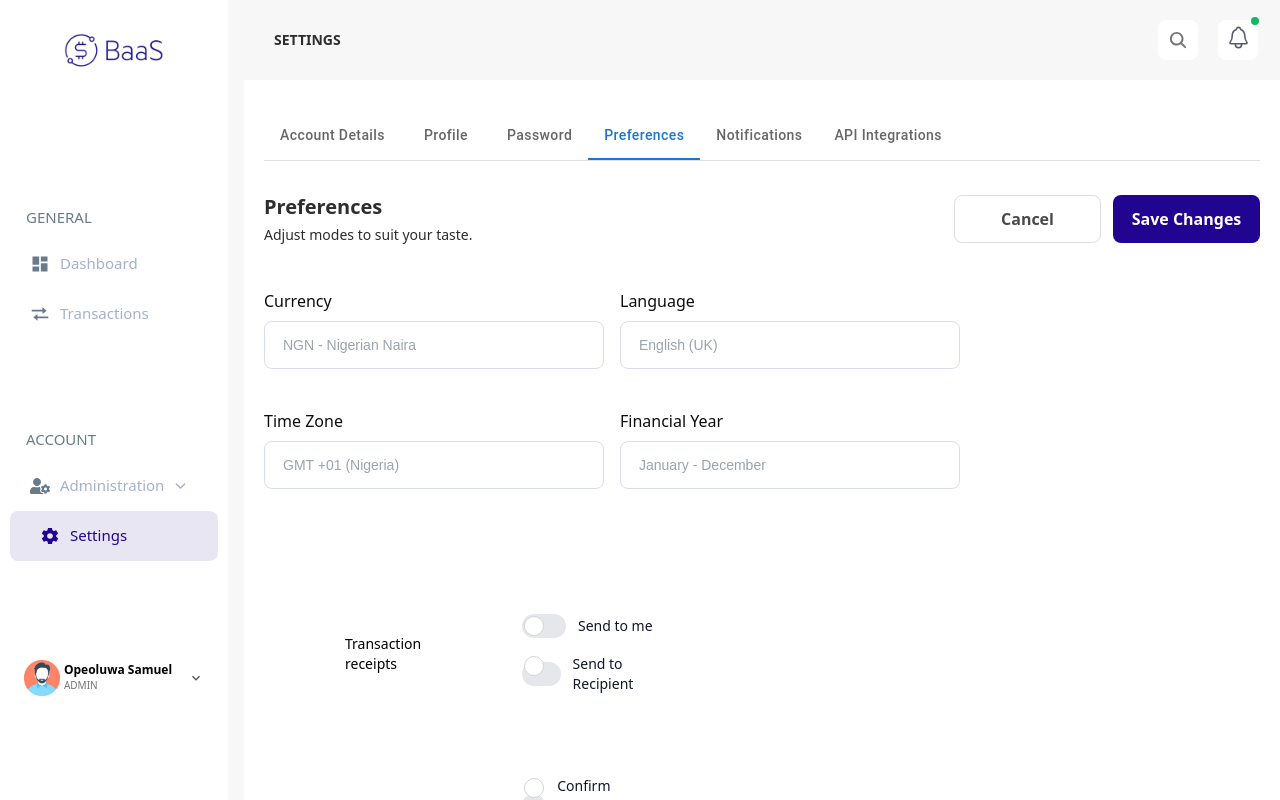
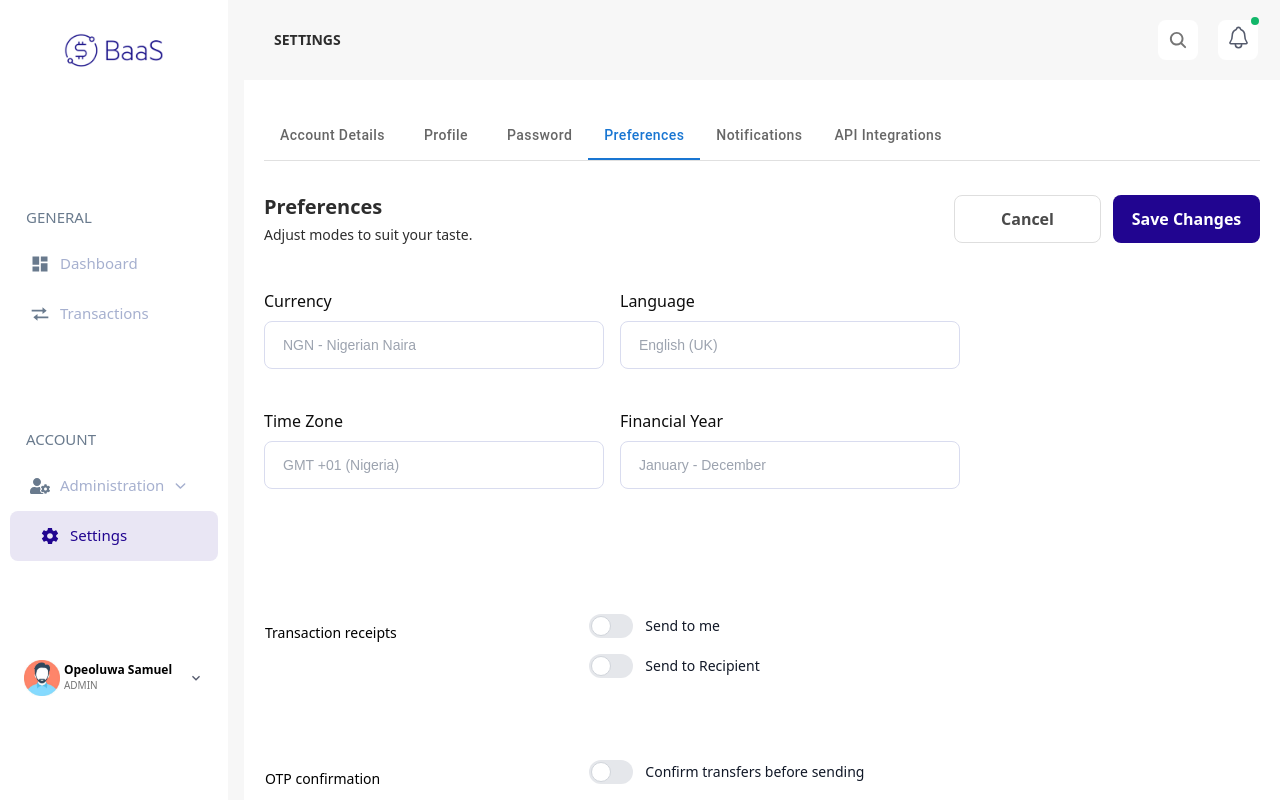
Before and after one commit to olukunle-abolade/BaaSNGWeb, a Next.js app: page /dashboard/settings in a window 1280 px wide. Both pictures are taken after a click on the tab "Preferences". Shown: the top 800 px of the page. Built offline with nearby package versions, Linux system fonts and the light colour scheme.

Commit message:
styling: Setting Preference table design

```diff
--- a/src/view/settings/Preferences/Preferences.tsx
+++ b/src/view/settings/Preferences/Preferences.tsx
@@ -9,6 +9,7 @@ import ProfileImage from '@/assets/images/profile.svg'
 // ** Components
 import CustomButton from '@/components/CustomButton'
 import {  SelectField, TextField } from '@/components/FormComponent'
+import { Divider } from '@mui/material'
 
 
 const Preferences = () => {
@@ -52,11 +53,11 @@ const Preferences = () => {
     </div>
 
     {/*  Switch */}
-    <div className="grid grid-cols-2 gap-x-4 mt-6 w-full h-fit">
-    <table className="border-separate border-spacing-20">
+    <div className="grid  gap-x-4 mt-6 w-full h-fit">
+    <table className="border-separate border-spacing-y-20 ">
       <thead className='space-y-8'>
-        <tr className='w-fit '>
-          <td className="text-black text-sm font-medium ">Transaction receipts</td>
+        <tr className='w-full border border-slate-300 '>
+          <td className="text-black text-sm align-text-top font-medium">Transaction receipts</td>
           <td className="flex flex-col space-y-4">
             <label className="relative inline-flex items-center cursor-pointer">
               <input type="checkbox" value="" className="sr-only peer"/>
@@ -72,7 +73,7 @@ const Preferences = () => {
           </td>
         </tr>
         <tr>
-          <td className="text-black text-sm font-medium">OTP confirmation</td>
+          <td className="text-black text-sm font-medium align-text-top">OTP confirmation</td>
           <td className="flex flex-col space-y-4">
             <label className="relative inline-flex items-center w-full cursor-pointer">
               <input type="checkbox" value="" className="sr-only peer"/>
@@ -88,7 +89,7 @@ const Preferences = () => {
           </td>
         </tr>
         <tr>
-          <td className="text-black text-sm font-medium">Payment method</td>
+          <td className="text-black text-sm font-medium align-text-top">Payment method</td>
           <td className="flex flex-col space-y-4">
             <label className="relative inline-flex items-center cursor-pointer">
               <input type="checkbox" value="" className="sr-only peer"/>
```
